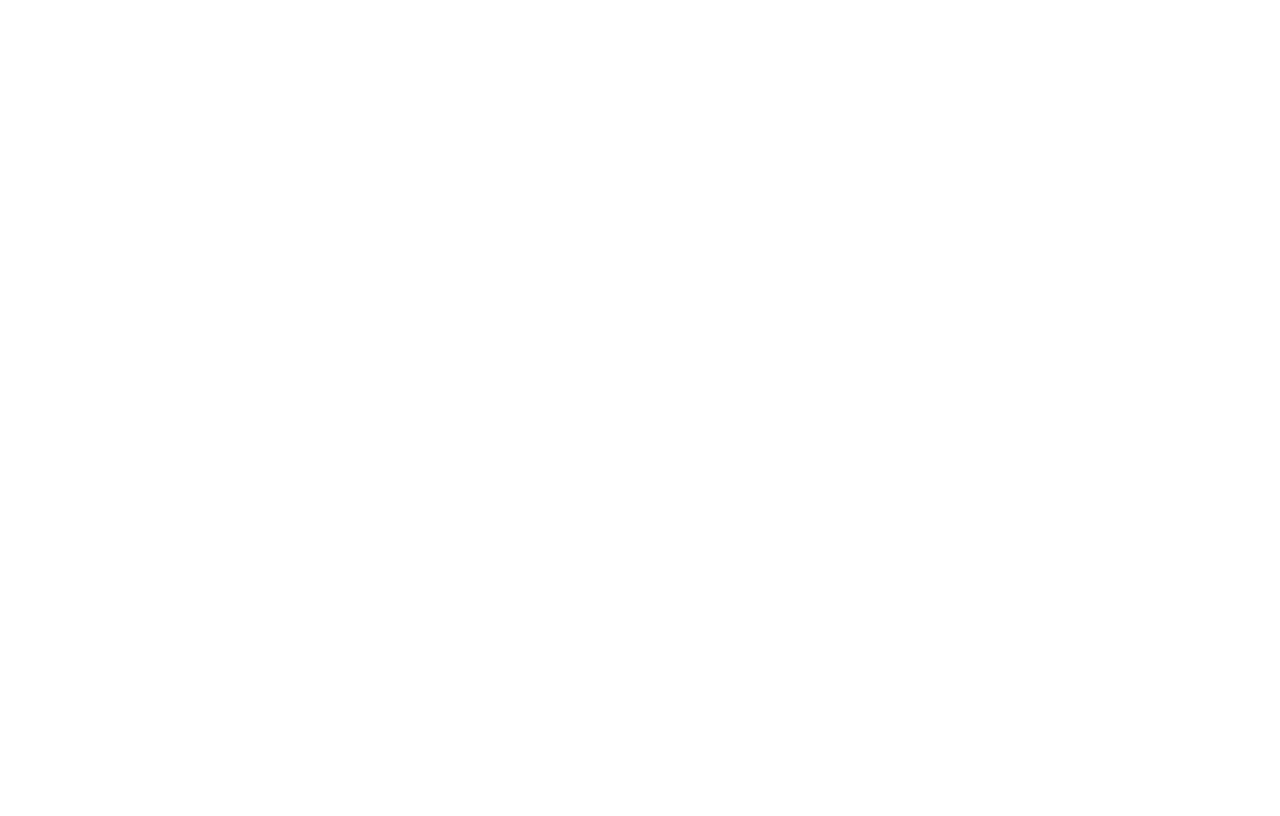
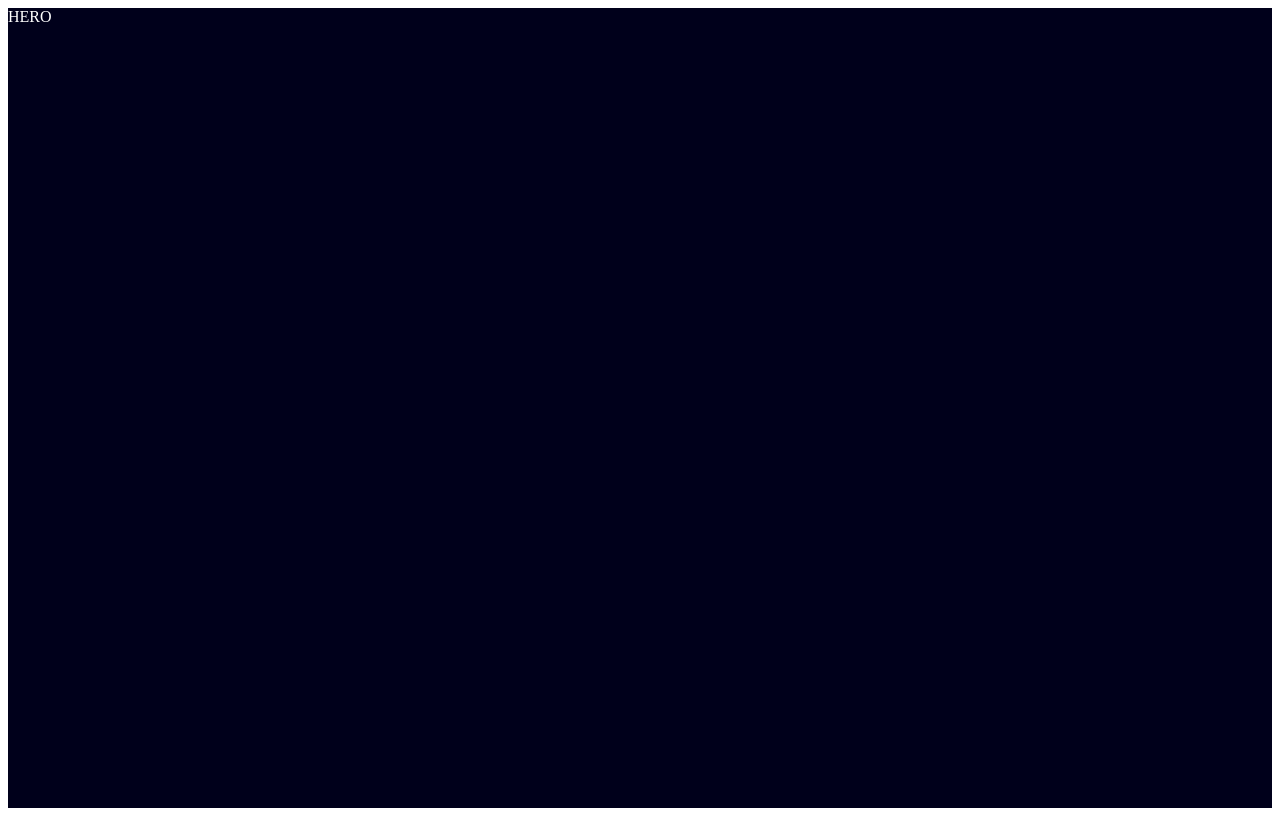
Before and after one commit to tarcisiomenezes2023/my-portfoliov2, a React (Vite) app in the folder portfolio-v2/: page / in a window 1280 px wide. Built offline with nearby package versions, Linux system fonts and the light colour scheme.

Commit message:
"Smooth scroll done with background set up"

```diff
--- a/portfolio-v2/src/App.jsx
+++ b/portfolio-v2/src/App.jsx
@@ -4,15 +4,27 @@
 import Contact from "./components/Contact"
 import styled from "styled-components"
 
+const Container = styled.div`
+  height: 100vh;
+  scroll-snap-type: y mandatory;
+  scroll-behavior: smooth;
+  overflow-y: auto;
+  scrollbar-width: none;
+  color: white;
+  background-color: #00001b;
+  &::-webkit-scrollbar {
+    display: none;
+  }
+`;
 
 function App() {
   return (
-    <div>
+    <Container>
       <Hero />
       <Who />
       <Work />
       <Contact />
-    </div>
+    </Container>
   )
 }
 
--- a/portfolio-v2/src/components/Contact.jsx
+++ b/portfolio-v2/src/components/Contact.jsx
@@ -1,8 +1,16 @@
+import styled from "styled-components"
+
+const Section = styled.div`
+  height: 100vh;
+  scroll-snap-align: center;
+`
+
 const Contact = () => {
   return (
-    <div>
 
-    </div>
+    <Section>
+      Contact
+    </Section>
   )
 }
 
--- a/portfolio-v2/src/components/Hero.jsx
+++ b/portfolio-v2/src/components/Hero.jsx
@@ -1,9 +1,15 @@
+import styled from "styled-components"
+
+const Section = styled.div`
+  height: 100vh;
+  scroll-snap-align: center;
+`
 
 const Hero = () => {
   return (
-    <div>
-
-    </div>
+    <Section>
+      HERO
+    </Section>
   )
 }
 
--- a/portfolio-v2/src/components/Who.jsx
+++ b/portfolio-v2/src/components/Who.jsx
@@ -1,9 +1,15 @@
+import styled from "styled-components"
+
+const Section = styled.div`
+  height: 100vh;
+  scroll-snap-align: center;
+`
 
 const Who = () => {
   return (
-    <div>
-
-    </div>
+    <Section>
+      WHO
+    </Section>
   )
 }
 
--- a/portfolio-v2/src/components/Work.jsx
+++ b/portfolio-v2/src/components/Work.jsx
@@ -1,9 +1,15 @@
+import styled from "styled-components"
+
+const Section = styled.div`
+  height: 100vh;
+  scroll-snap-align: center;
+`
 
 const Work = () => {
   return (
-    <div>
-
-    </div>
+    <Section>
+      Works
+    </Section>
   )
 }
 
```
